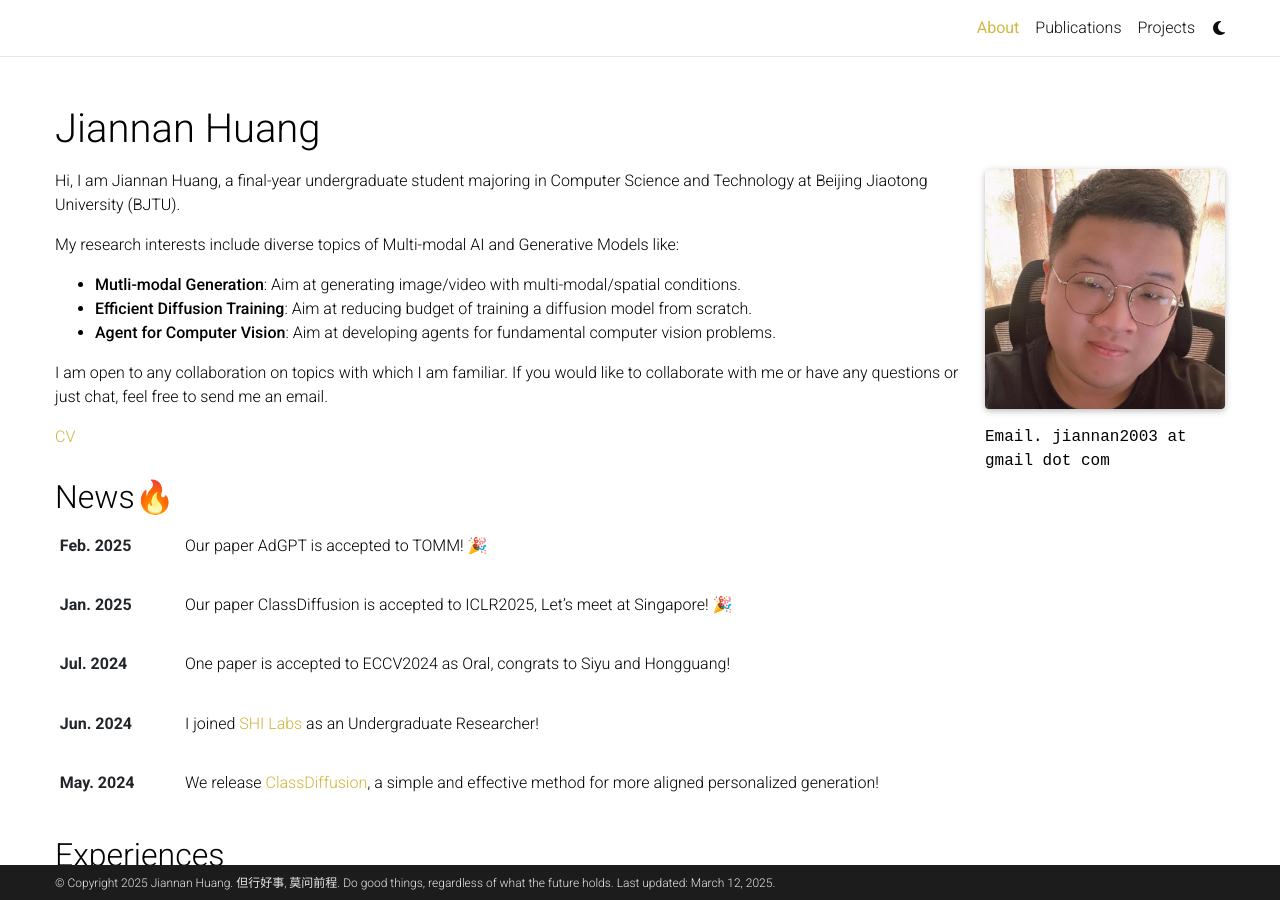
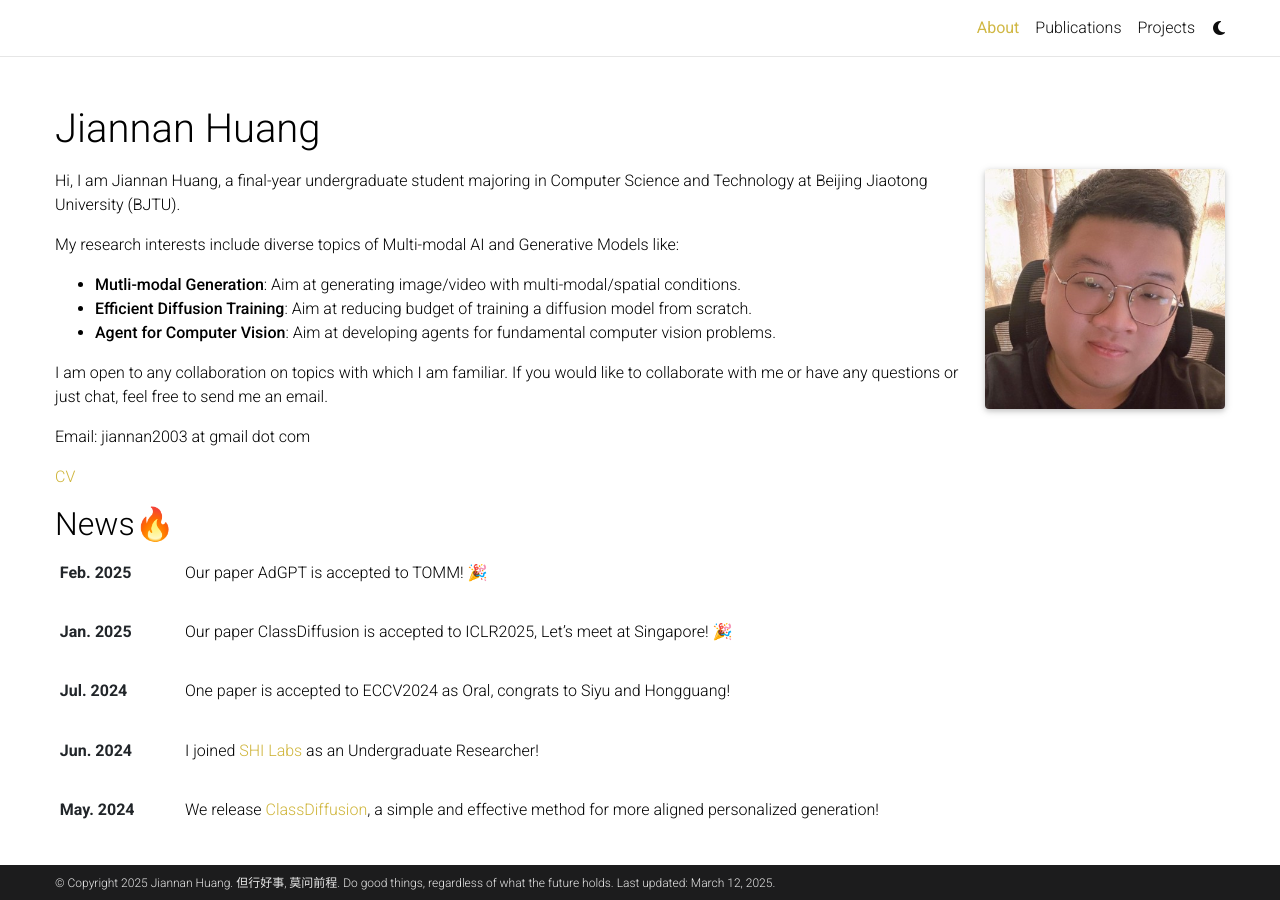
Before and after one commit to Rbrq03/Rbrq03.github.io, a Jekyll site: the page built from _pages/about.md, in a window 1280 px wide and 900 px high. Built offline with Jekyll 4.4.1, drawn with Linux system fonts in a browser that asks for light colours; full-size pictures stand in for the smaller copies a plugin makes; comment, search, counter and statistics services are not loaded; a style sheet for code colours, icons or effects is not loaded; part of the change alters nothing that is shown.

```diff
--- a/_pages/about.md
+++ b/_pages/about.md
@@ -8,7 +8,7 @@ profile:
   align: right
   image: jiannan.jpeg
   image_circular: false # crops the image to make it circular
-  address: Email. jiannan2003 at gmail dot com
+  address: >
 
 news: true # includes a list of news items
 latest_posts: false # includes a list of the newest posts
@@ -36,6 +36,8 @@ My research interests include diverse topics of Multi-modal AI and Generative Mo
 
 I am open to any collaboration on topics with which I am familiar. If you would like to collaborate with me or have any questions or just chat, feel free to send me an email.
 
+Email: jiannan2003 at gmail dot com
+
 <!-- <font color="#dd0000">
   <i>
     Currently, I'm looking for a Ph.D student position! Feel free to send me an
```
